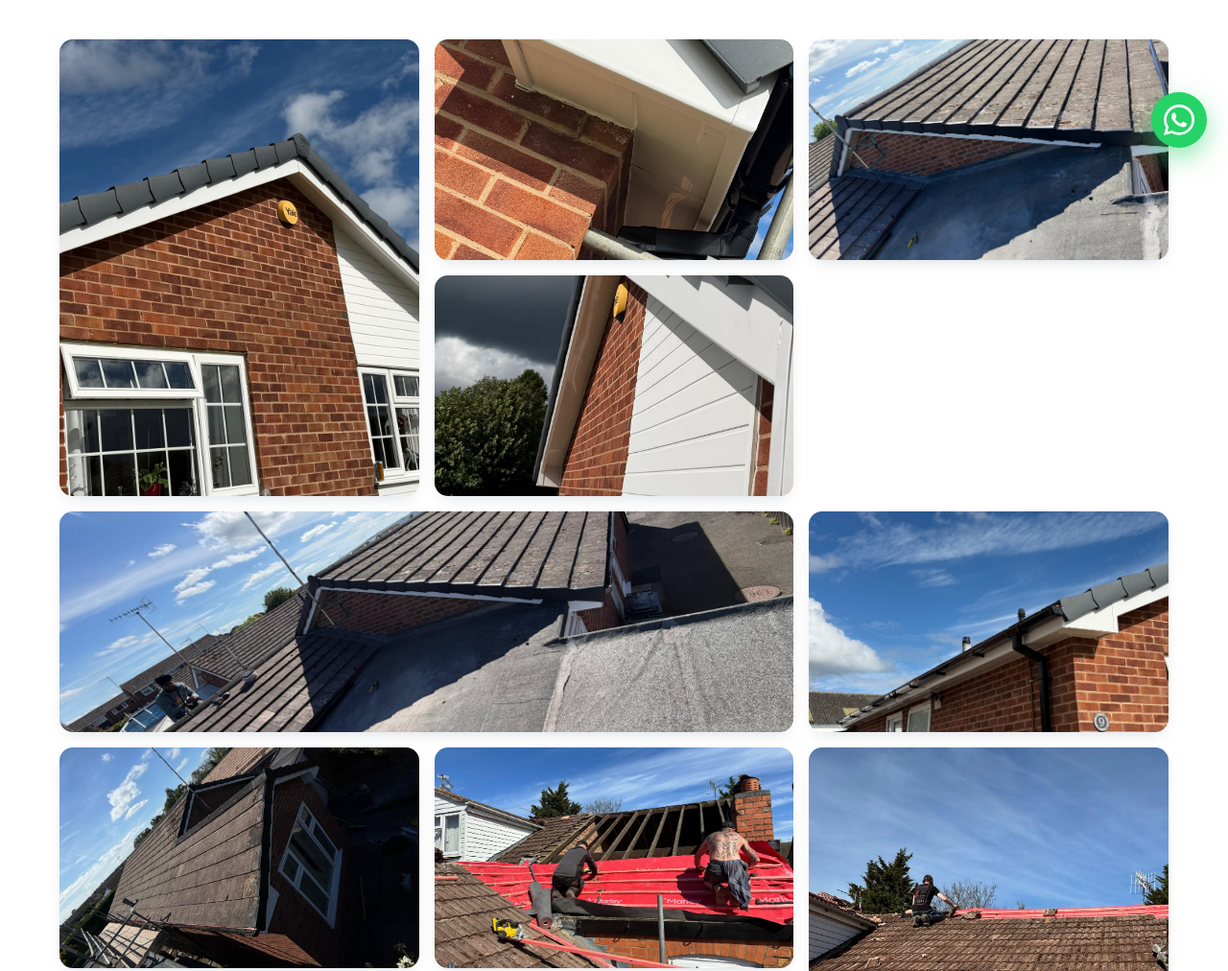
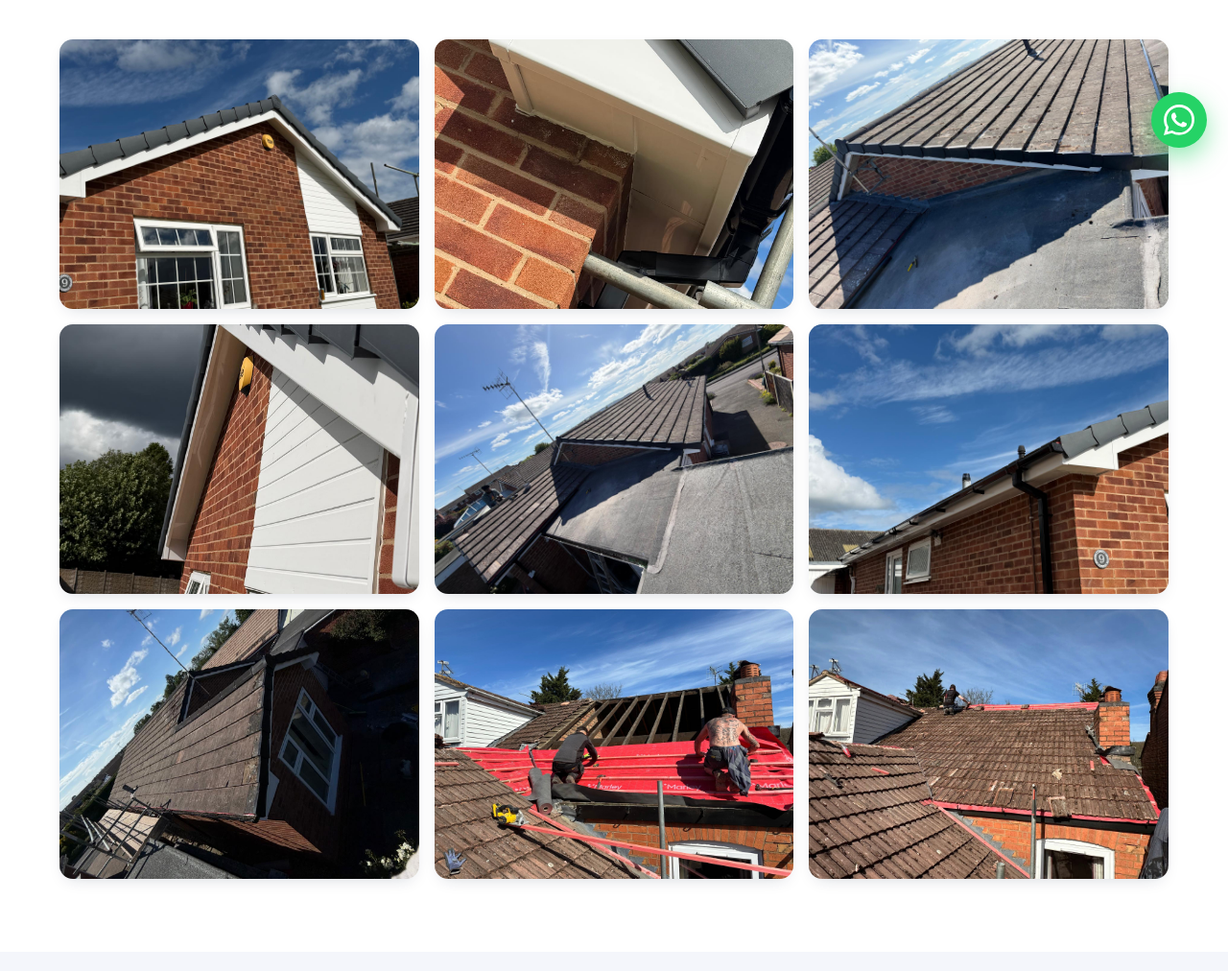
Before and after one commit to Innov8-workflows/Redline-Roofing-Home, a plain HTML site: page gallery/index.html in a window 1280 px wide. Shown: the part 624-1636 px from the top of the page at 96% size. Drawn offline with Linux system fonts and the light colour scheme.

Commit message:
Gallery: uniform 3-across 4:3 grid (drop tall/wide spans) for a cleaner, professional layout
Co-Authored-By: Claude Opus 4.8 <noreply@anthropic.com>

```diff
--- a/assets/site.css
+++ b/assets/site.css
@@ -130,12 +130,12 @@ h1,h2,h3,h4{font-family:var(--display);line-height:1.12;letter-spacing:-.01em;co
 .ba-body p{color:var(--muted);margin-bottom:18px}
 
 /* gallery */
-.gal-grid{display:grid;grid-template-columns:repeat(3,1fr);gap:16px;grid-auto-rows:230px}
-.gal-item{border-radius:14px;overflow:hidden;box-shadow:var(--shadow-sm);position:relative}
+.gal-grid{display:grid;grid-template-columns:repeat(3,1fr);gap:16px}
+.gal-item{border-radius:14px;overflow:hidden;box-shadow:var(--shadow-sm);position:relative;aspect-ratio:4/3}
 .gal-item img{width:100%;height:100%;object-fit:cover;transition:transform .5s}
 .gal-item:hover img{transform:scale(1.06)}
-.gal-item.tall{grid-row:span 2}
-.gal-item.wide{grid-column:span 2}
+.gal-item.tall{grid-row:auto}
+.gal-item.wide{grid-column:auto}
 
 /* why / features */
 .feat-grid{display:grid;grid-template-columns:repeat(3,1fr);gap:24px}
@@ -315,3 +315,5 @@ h1,h2,h3,h4{font-family:var(--display);line-height:1.12;letter-spacing:-.01em;co
   .ba-vid{max-width:340px;margin:0 auto;width:100%}
   .rev-static-grid{grid-template-columns:1fr}
 }
+
+@media(max-width:720px){.gal-grid{grid-template-columns:1fr 1fr;grid-auto-rows:auto}}
```
